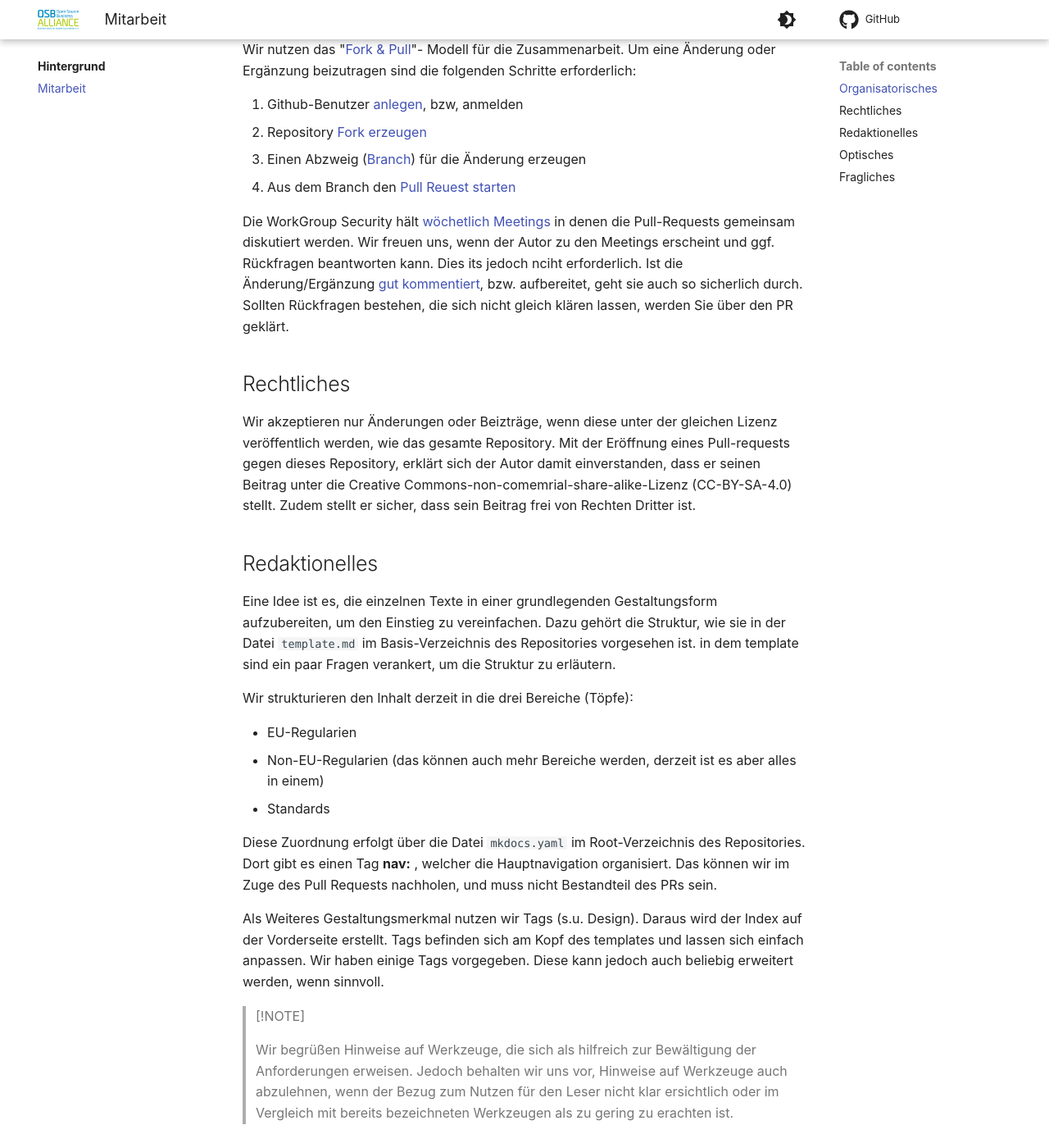
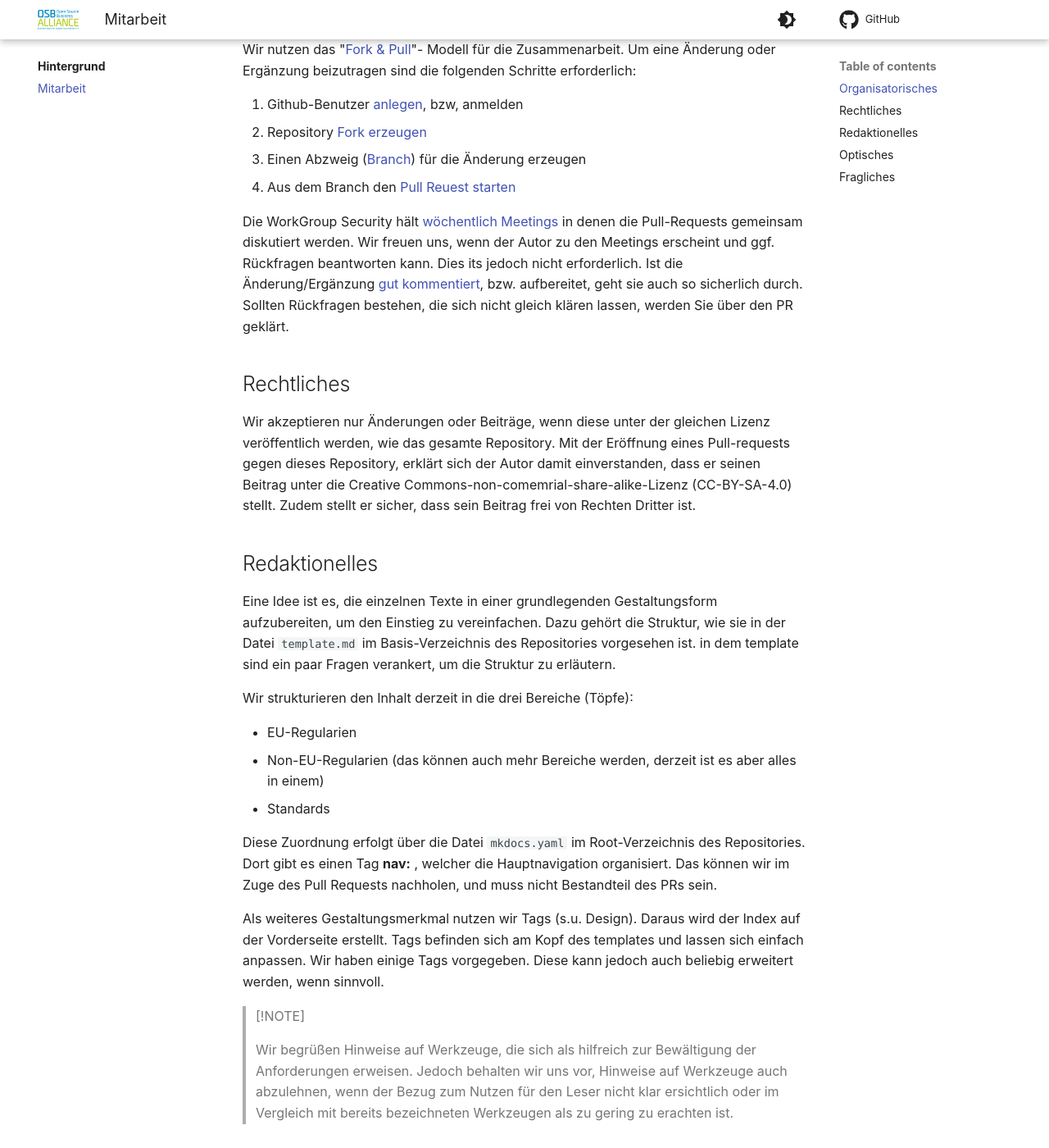
Before and after one commit to joto/osba-regulatory-monitor, an MkDocs documentation site: the page built from docs/guidelines.md, in a window 1280 px wide and 1400 px high, scrolled down 374 px. Shown: the whole window at 82% size. Built offline with MkDocs 1.6.1 and Material for MkDocs 9.7.7, drawn with Linux system fonts in a browser that asks for light colours; comment, search, counter and statistics services are not loaded; some of the changed text lies outside the part shown.

Commit message:
Typo fixes

```diff
--- a/docs/guidelines.md
+++ b/docs/guidelines.md
@@ -11,11 +11,11 @@ Wir nutzen das "[Fork & Pull](https://docs.github.com/de/pull-requests/collabora
 3. Einen Abzweig ([Branch](https://docs.github.com/de/pull-requests/collaborating-with-pull-requests/proposing-changes-to-your-work-with-pull-requests/creating-and-deleting-branches-within-your-repository)) für die Änderung erzeugen
 4. Aus dem Branch den [Pull Reuest starten](https://docs.github.com/de/pull-requests/collaborating-with-pull-requests/proposing-changes-to-your-work-with-pull-requests/creating-a-pull-request-from-a-fork)
 
-Die WorkGroup Security hält [wöchetlich Meetings](/osba-regulatory-monitor/index#meetings) in denen die Pull-Requests gemeinsam diskutiert werden. Wir freuen uns, wenn der Autor zu den Meetings erscheint und ggf. Rückfragen beantworten kann. Dies its jedoch nciht erforderlich. Ist die Änderung/Ergänzung [gut kommentiert](https://docs.github.com/de/pull-requests/collaborating-with-pull-requests/getting-started/helping-others-review-your-changes), bzw. aufbereitet, geht sie auch so sicherlich durch. Sollten Rückfragen bestehen, die sich nicht gleich klären lassen, werden Sie über den PR geklärt.
+Die WorkGroup Security hält [wöchentlich Meetings](/osba-regulatory-monitor/index#meetings) in denen die Pull-Requests gemeinsam diskutiert werden. Wir freuen uns, wenn der Autor zu den Meetings erscheint und ggf. Rückfragen beantworten kann. Dies its jedoch nicht erforderlich. Ist die Änderung/Ergänzung [gut kommentiert](https://docs.github.com/de/pull-requests/collaborating-with-pull-requests/getting-started/helping-others-review-your-changes), bzw. aufbereitet, geht sie auch so sicherlich durch. Sollten Rückfragen bestehen, die sich nicht gleich klären lassen, werden Sie über den PR geklärt.
 
 ## Rechtliches
 
-Wir akzeptieren nur Änderungen oder Beizträge, wenn diese unter der gleichen Lizenz veröffentlich werden, wie das gesamte Repository. Mit der Eröffnung eines Pull-requests gegen dieses Repository, erklärt sich der Autor damit einverstanden, dass er seinen Beitrag unter die Creative Commons-non-comemrial-share-alike-Lizenz (CC-BY-SA-4.0) stellt. Zudem stellt er sicher, dass sein Beitrag frei von Rechten Dritter ist.
+Wir akzeptieren nur Änderungen oder Beiträge, wenn diese unter der gleichen Lizenz veröffentlich werden, wie das gesamte Repository. Mit der Eröffnung eines Pull-requests gegen dieses Repository, erklärt sich der Autor damit einverstanden, dass er seinen Beitrag unter die Creative Commons-non-comemrial-share-alike-Lizenz (CC-BY-SA-4.0) stellt. Zudem stellt er sicher, dass sein Beitrag frei von Rechten Dritter ist.
 
 ## Redaktionelles
 
@@ -29,7 +29,7 @@ Wir strukturieren den Inhalt derzeit in die drei Bereiche (Töpfe):
 
 Diese Zuordnung erfolgt über die Datei `mkdocs.yaml` im Root-Verzeichnis des Repositories. Dort gibt es einen Tag **nav:** , welcher die Hauptnavigation organisiert. Das können wir im Zuge des Pull Requests nachholen, und muss nicht Bestandteil des PRs sein.
 
-Als Weiteres Gestaltungsmerkmal nutzen wir Tags (s.u. Design). Daraus wird der Index auf der Vorderseite erstellt. Tags befinden sich am Kopf des templates und lassen sich einfach anpassen. Wir haben einige Tags vorgegeben. Diese kann jedoch auch beliebig erweitert werden, wenn sinnvoll.
+Als weiteres Gestaltungsmerkmal nutzen wir Tags (s.u. Design). Daraus wird der Index auf der Vorderseite erstellt. Tags befinden sich am Kopf des templates und lassen sich einfach anpassen. Wir haben einige Tags vorgegeben. Diese kann jedoch auch beliebig erweitert werden, wenn sinnvoll.
 
 > [!NOTE]
 >
```
Also changed, not shown: other parts of docs/guidelines.md (+2 -2 lines).
